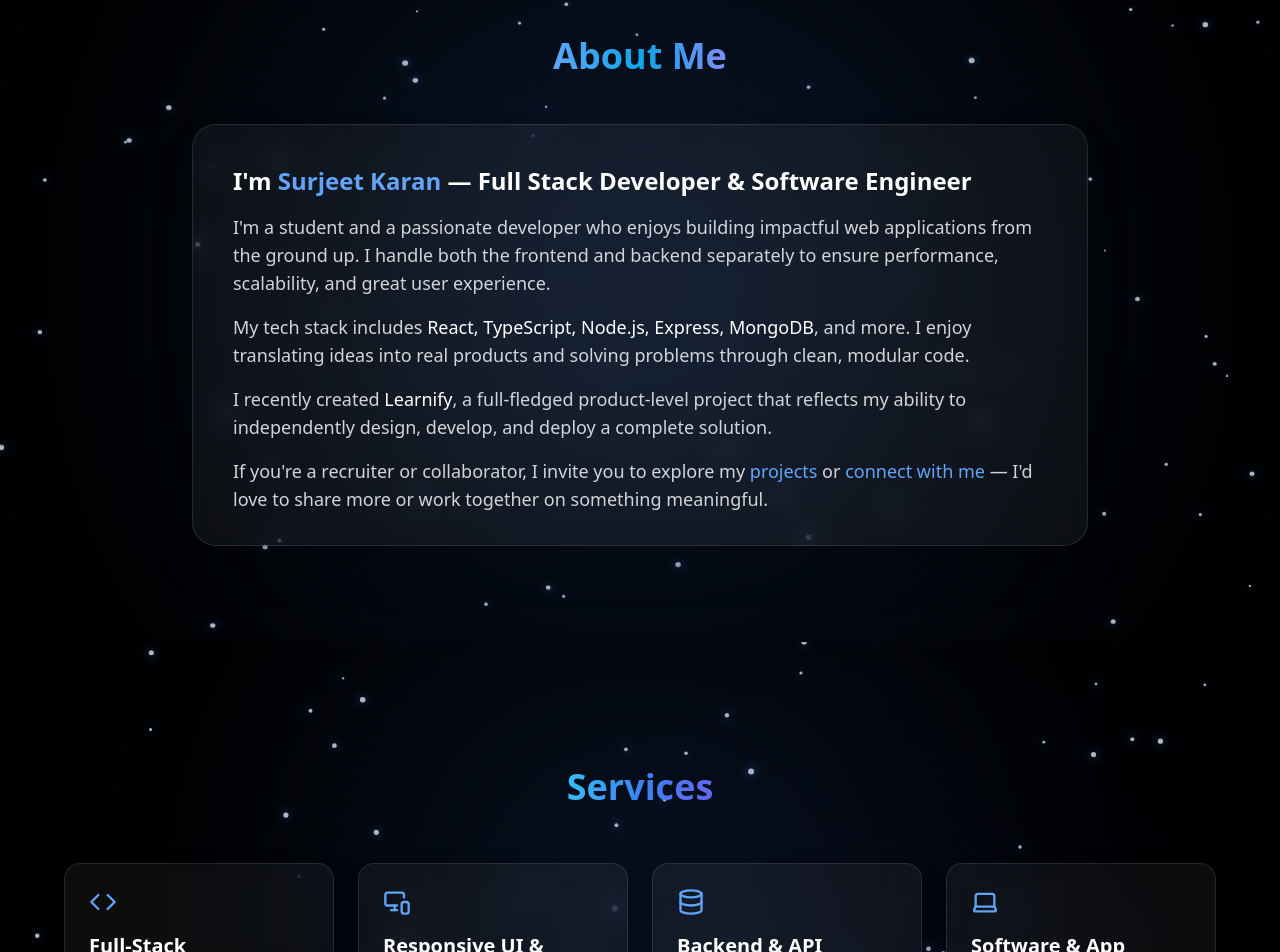
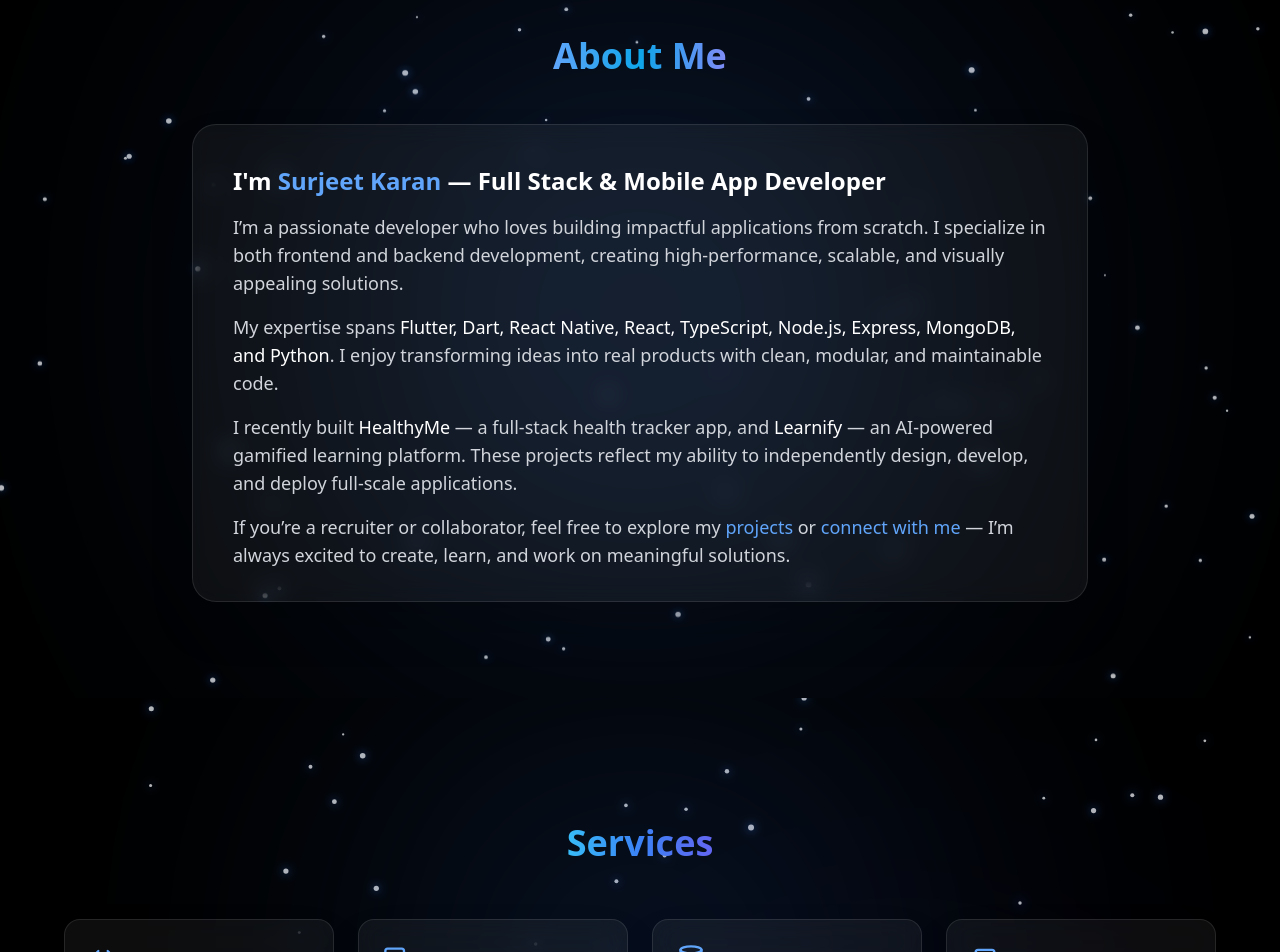
Before and after one commit to SurjeetKaran/Portfolio, a React (Vite) app: page / in a window 1280 px wide. Shown: the part 860-1812 px from the top of the page. Built offline with nearby package versions, Linux system fonts and the light colour scheme.

Commit message:
Revise AboutMe content and update tech stack
Updated the AboutMe component to reflect new skills and projects.

```diff
--- a/src/components/AboutMe.tsx
+++ b/src/components/AboutMe.tsx
@@ -1,3 +1,4 @@
+// src/components/AboutMe.tsx
 import CanvasParticles from "./CanvasParticles";
 import { motion } from "framer-motion";
 
@@ -7,9 +8,10 @@ export default function AboutMe() {
       id="about"
       className="relative w-full bg-black text-white py-24 px-6 flex flex-col items-center"
     >
-        {/* 🌌 Canvas Particle Background */}
-        <CanvasParticles />
-      {/* 🔵 Background Glow (matching Hero) */}
+      {/* 🌌 Canvas Particle Background */}
+      <CanvasParticles />
+
+      {/* 🔵 Background Glow */}
       <div
         className="absolute inset-0 z-0 flex items-center justify-center pointer-events-none"
         aria-hidden="true"
@@ -32,52 +34,57 @@ export default function AboutMe() {
         initial={{ opacity: 0, y: 30 }}
         whileInView={{ opacity: 1, y: 0 }}
         transition={{ duration: 0.8 }}
-        className="relative z-10 max-w-4xl w-full text-center rounded-3xl p-10 pb-8 backdrop-blur-md bg-white/5 border border-white/10 shadow-2xl transition duration-300 hover:border-blue-400/30 hover:shadow-blue-500/10">
-        {/* 📄 Text Content */}
+        className="relative z-10 max-w-4xl w-full text-center rounded-3xl p-10 pb-8 backdrop-blur-md bg-white/5 border border-white/10 shadow-2xl transition duration-300 hover:border-blue-400/30 hover:shadow-blue-500/10"
+      >
         <div className="text-left">
+          {/* 👨‍💻 Intro */}
           <motion.h3
             initial={{ opacity: 0, y: 10 }}
             whileInView={{ opacity: 1, y: 0 }}
             transition={{ delay: 0.1, duration: 0.6 }}
             className="text-xl md:text-2xl font-semibold mb-4"
           >
-            I'm <span className="text-blue-400">Surjeet Karan</span> — Full Stack Developer & Software Engineer
+            I'm <span className="text-blue-400">Surjeet Karan</span> — Full Stack & Mobile App Developer
           </motion.h3>
 
+          {/* 📝 About Me */}
           <motion.p
             initial={{ opacity: 0, y: 10 }}
             whileInView={{ opacity: 1, y: 0 }}
             transition={{ delay: 0.15, duration: 0.6 }}
             className="text-base md:text-lg text-gray-300 leading-relaxed"
           >
-            I'm a student and a passionate developer who enjoys building impactful web applications from the ground up. I handle both the frontend and backend separately to ensure performance, scalability, and great user experience.
+            I’m a passionate developer who loves building impactful applications from scratch. I specialize in both frontend and backend development, creating high-performance, scalable, and visually appealing solutions.
           </motion.p>
 
+          {/* 💻 Tech Stack */}
           <motion.p
             initial={{ opacity: 0, y: 10 }}
             whileInView={{ opacity: 1, y: 0 }}
             transition={{ delay: 0.2, duration: 0.6 }}
             className="text-base md:text-lg text-gray-300 leading-relaxed mt-4"
           >
-            My tech stack includes <span className="text-white font-medium">React, TypeScript, Node.js, Express, MongoDB</span>, and more. I enjoy translating ideas into real products and solving problems through clean, modular code.
+            My expertise spans <span className="text-white font-medium">Flutter, Dart, React Native, React, TypeScript, Node.js, Express, MongoDB, and Python</span>. I enjoy transforming ideas into real products with clean, modular, and maintainable code.
           </motion.p>
 
+          {/* 🌟 Highlight Projects */}
           <motion.p
             initial={{ opacity: 0, y: 10 }}
             whileInView={{ opacity: 1, y: 0 }}
             transition={{ delay: 0.25, duration: 0.6 }}
             className="text-base md:text-lg text-gray-300 leading-relaxed mt-4"
           >
-            I recently created <span className="text-white font-medium">Learnify</span>, a full-fledged product-level project that reflects my ability to independently design, develop, and deploy a complete solution.
+            I recently built <span className="text-white font-medium">HealthyMe</span> — a full-stack health tracker app, and <span className="text-white font-medium">Learnify</span> — an AI-powered gamified learning platform. These projects reflect my ability to independently design, develop, and deploy full-scale applications.
           </motion.p>
 
+          {/* 🤝 Call to Action */}
           <motion.p
             initial={{ opacity: 0, y: 10 }}
             whileInView={{ opacity: 1, y: 0 }}
             transition={{ delay: 0.3, duration: 0.6 }}
             className="text-base md:text-lg text-gray-300 leading-relaxed mt-4"
           >
-            If you're a recruiter or collaborator, I invite you to explore my{" "}
+            If you’re a recruiter or collaborator, feel free to explore my{" "}
             <a href="#projects" className="text-blue-400 hover:underline">
               projects
             </a>{" "}
@@ -85,7 +92,7 @@ export default function AboutMe() {
             <a href="#contact" className="text-blue-400 hover:underline">
               connect with me
             </a>{" "}
-            — I'd love to share more or work together on something meaningful.
+            — I’m always excited to create, learn, and work on meaningful solutions.
           </motion.p>
         </div>
       </motion.div>
```
